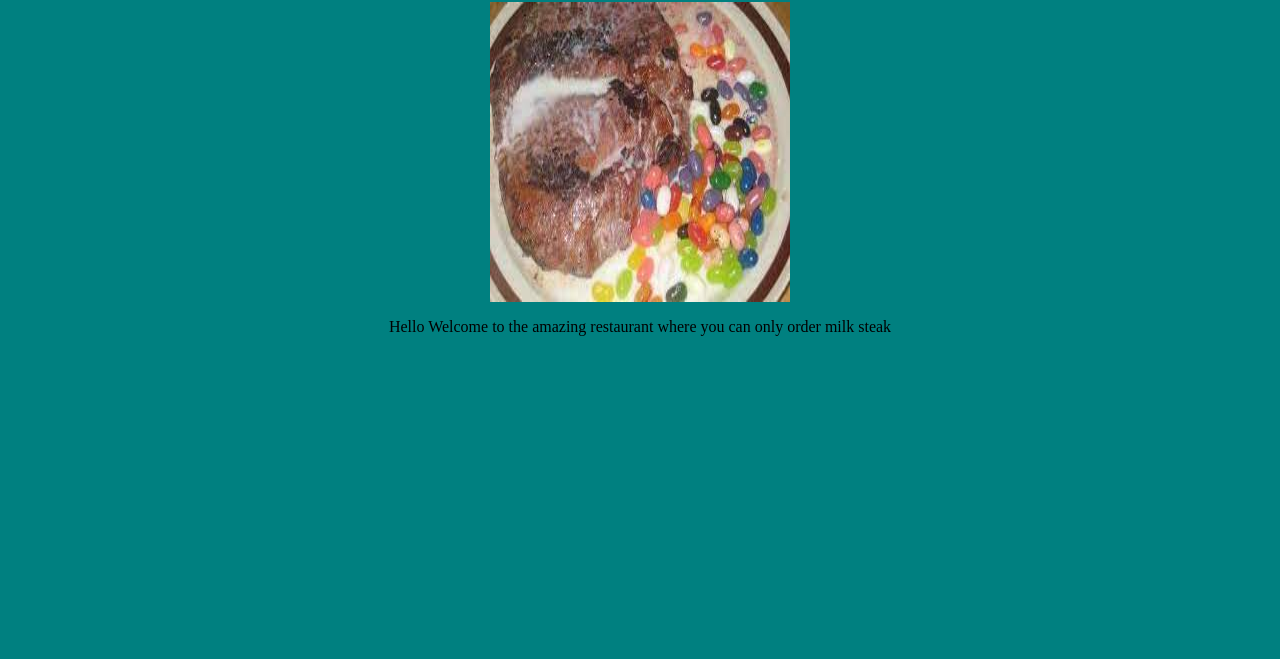
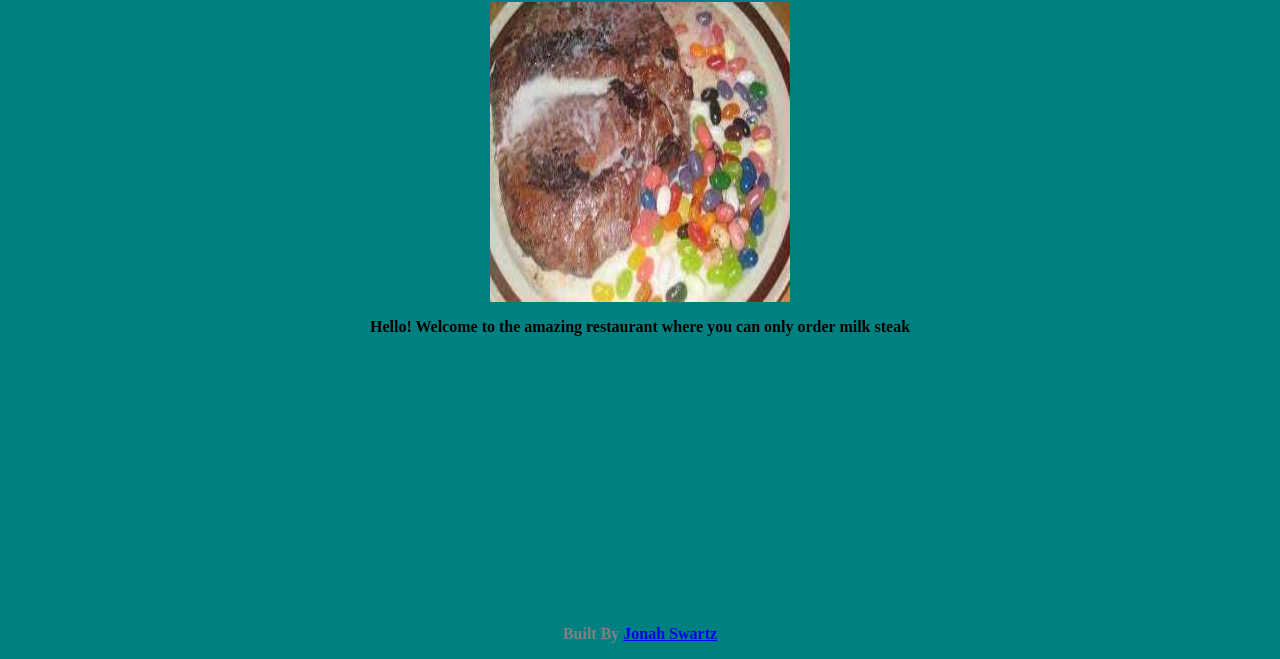
Before and after one commit to SwartzJonah/Restaurant-Page, a website built with webpack: page dist/index.html in a window 1280 px wide. Shown: the part 141-800 px from the top of the page. Built offline with Linux system fonts and the light colour scheme.

Commit message:
added footer with link and some grammar errors

```diff
--- a/src/home-page-load.js
+++ b/src/home-page-load.js
@@ -12,7 +12,7 @@ export function homePageLoad() {
     contentDiv.appendChild(steakImage);
 
     const description = document.createElement("p");
-    description.textContent = "Hello Welcome to the amazing restaurant where you can only order milk steak";
+    description.textContent = "Hello! Welcome to the amazing restaurant where you can only order milk steak";
     contentDiv.appendChild(description);
 
 
--- a/src/initial-page-load.js
+++ b/src/initial-page-load.js
@@ -32,8 +32,10 @@ export function initialPageLoad() {
     contentDiv.appendChild(steakImage);
 
     const description = document.createElement("p");
-    description.textContent = "Hello Welcome to the amazing restaurant where you can only order milk steak";
+    description.textContent = "Hello! Welcome to the amazing restaurant where you can only order milk steak";
     contentDiv.appendChild(description);
 
 
+
+
 }
--- a/src/style.css
+++ b/src/style.css
@@ -4,6 +4,7 @@ body{
     flex-direction: column;
     align-items: center;
     margin: 0;
+
 }
 
 ul{
@@ -22,6 +23,24 @@ img{
     width: 300px;
     height: 300px;
 }
+
+p{
+    font-size: 16px;
+    font-weight: bold;
+}
+
+footer{
+    font-weight: bold;
+    position: absolute;
+    bottom: 0;
+    padding-top: 60px;
+    color: gray;
+    padding-bottom: 0px;
+    margin: 0px;
+    display: flex;
+    font-size: 20px;
+    justify-content: center;
+}
 #content{
     display: flex;
     flex-direction: column;
```
Also changed, not shown: dist/index.html, dist/main.js.
